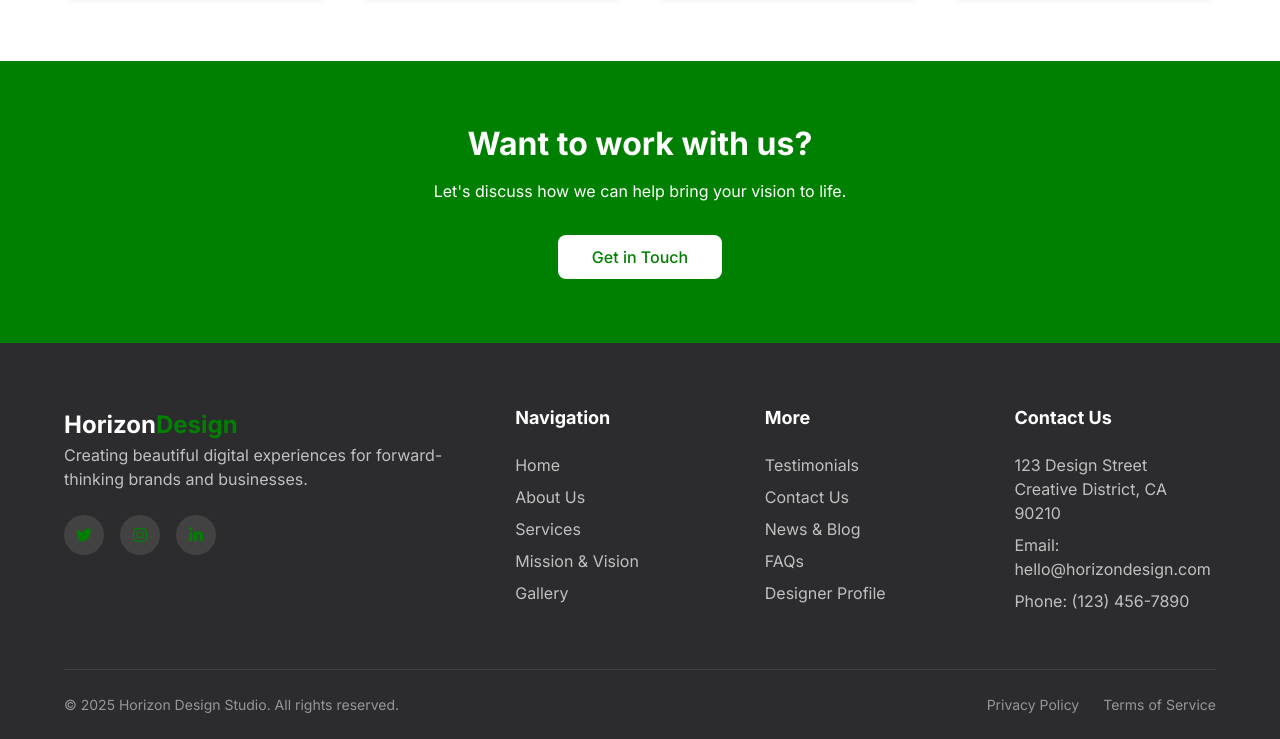
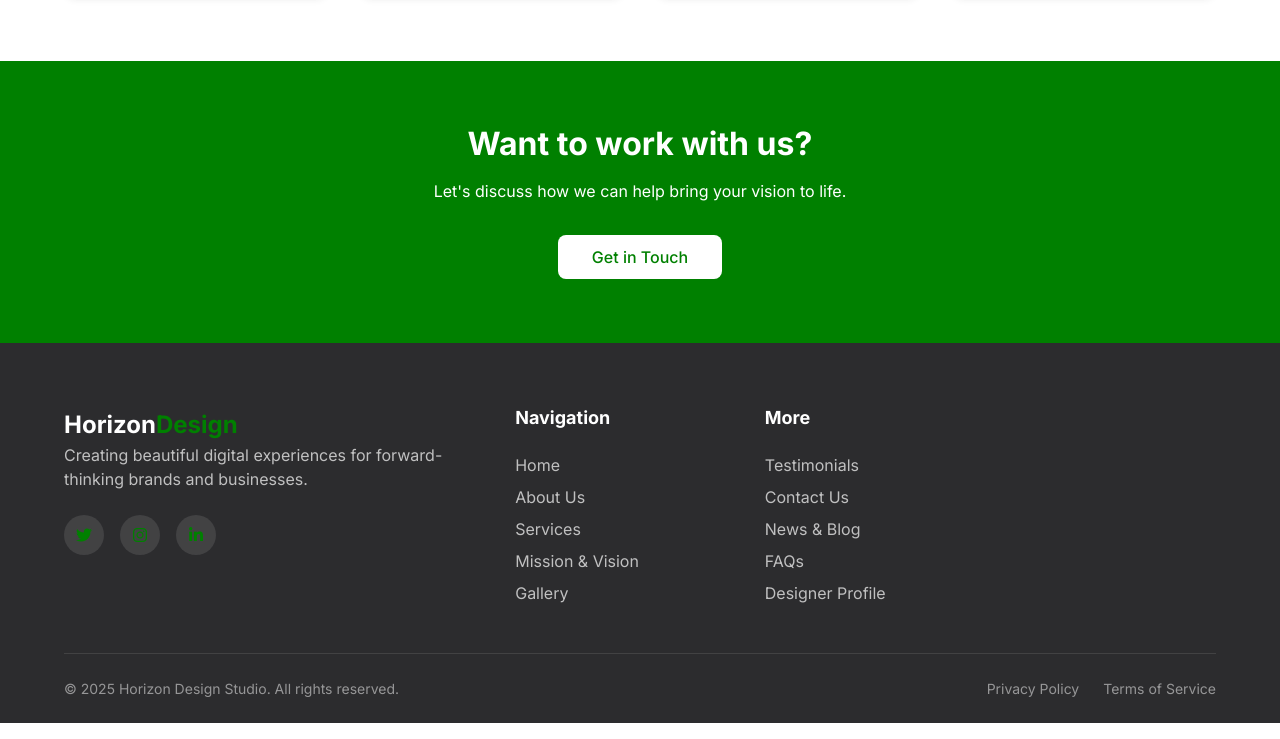
Before and after one commit to Fritz-sai/Webloom-Studio, a plain HTML site: page about.html in a window 1280 px wide. Shown: the part 2000-2739 px from the top of the page. Drawn offline with Linux system fonts and the light colour scheme.

Commit message:
Update about.html

```diff
--- a/about.html
+++ b/about.html
@@ -179,12 +179,7 @@
                     </ul>
                 </div>
                 <div class="footer-contact">
-                    <h3>Contact Us</h3>
-                    <address>
-                        <p>123 Design Street<br>Creative District, CA 90210</p>
-                        <p>Email: <a href="mailto:hello@horizondesign.com">hello@horizondesign.com</a></p>
-                        <p>Phone: <a href="tel:+11234567890">(123) 456-7890</a></p>
-                    </address>
+
                 </div>
             </div>
             <div class="footer-bottom">
```
